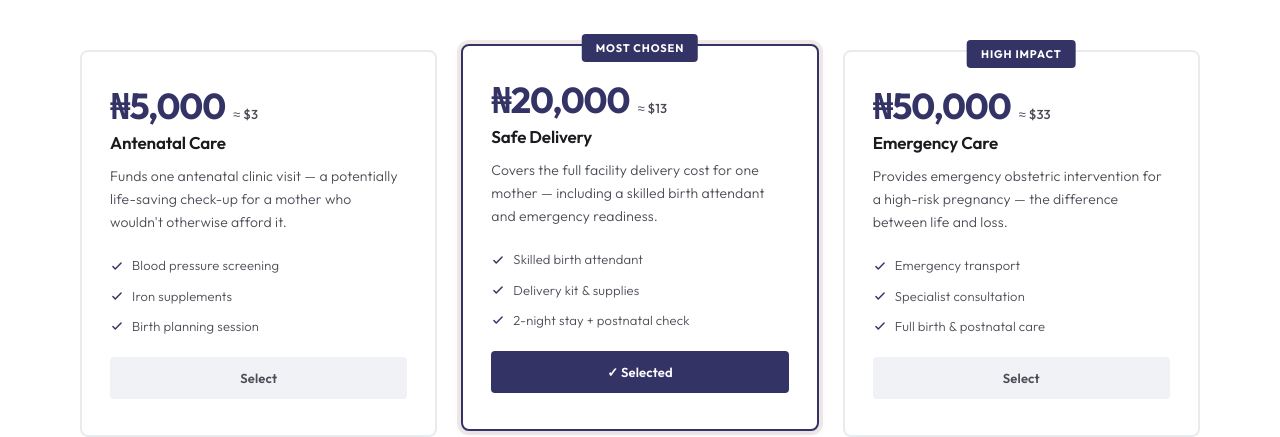
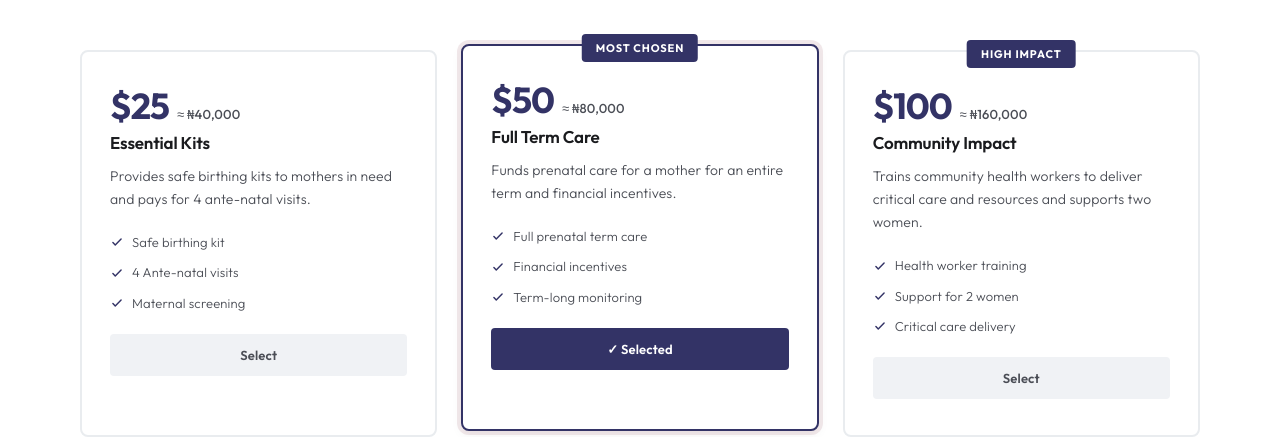
Before and after one commit to Luffytheninja/MRHRwebsite, a Next.js app: page / in a window 1280 px wide. Shown: the part 5200-5637 px from the top of the page. Built offline with nearby package versions, Linux system fonts and the light colour scheme; a web font is replaced by a local one.

Commit message:
Update donation tiers with new pricing and impact descriptions

```diff
--- a/app/components/DonationSection.tsx
+++ b/app/components/DonationSection.tsx
@@ -4,39 +4,39 @@ import styles from "./DonationSection.module.css";
 
 const tiers = [
   {
-    id: "tier-5000",
-    amount: "₦5,000",
-    usd: "≈ $3",
-    title: "Antenatal Care",
-    impact: "Funds one antenatal clinic visit — a potentially life-saving check-up for a mother who wouldn't otherwise afford it.",
-    items: ["Blood pressure screening", "Iron supplements", "Birth planning session"],
+    id: "tier-25",
+    amount: "$25",
+    usd: "≈ ₦40,000",
+    title: "Essential Kits",
+    impact: "Provides safe birthing kits to mothers in need and pays for 4 ante-natal visits.",
+    items: ["Safe birthing kit", "4 Ante-natal visits", "Maternal screening"],
     badge: null,
     color: "var(--clr-primary-light)",
   },
   {
-    id: "tier-20000",
-    amount: "₦20,000",
-    usd: "≈ $13",
-    title: "Safe Delivery",
-    impact: "Covers the full facility delivery cost for one mother — including a skilled birth attendant and emergency readiness.",
-    items: ["Skilled birth attendant", "Delivery kit & supplies", "2-night stay + postnatal check"],
+    id: "tier-50",
+    amount: "$50",
+    usd: "≈ ₦80,000",
+    title: "Full Term Care",
+    impact: "Funds prenatal care for a mother for an entire term and financial incentives.",
+    items: ["Full prenatal term care", "Financial incentives", "Term-long monitoring"],
     badge: "Most Chosen",
     color: "var(--clr-primary)",
   },
   {
-    id: "tier-50000",
-    amount: "₦50,000",
-    usd: "≈ $33",
-    title: "Emergency Care",
-    impact: "Provides emergency obstetric intervention for a high-risk pregnancy — the difference between life and loss.",
-    items: ["Emergency transport", "Specialist consultation", "Full birth & postnatal care"],
+    id: "tier-100",
+    amount: "$100",
+    usd: "≈ ₦160,000",
+    title: "Community Impact",
+    impact: "Trains community health workers to deliver critical care and resources and supports two women.",
+    items: ["Health worker training", "Support for 2 women", "Critical care delivery"],
     badge: "High Impact",
     color: "var(--clr-primary-dark)",
   },
 ];
 
 export default function DonationSection() {
-  const [selected, setSelected] = useState("tier-20000");
+  const [selected, setSelected] = useState("tier-50");
   const ref = useRef<HTMLElement>(null);
 
   useEffect(() => {
```
